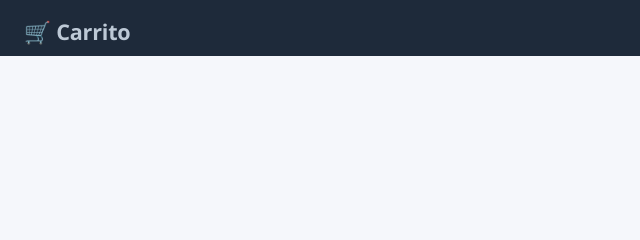
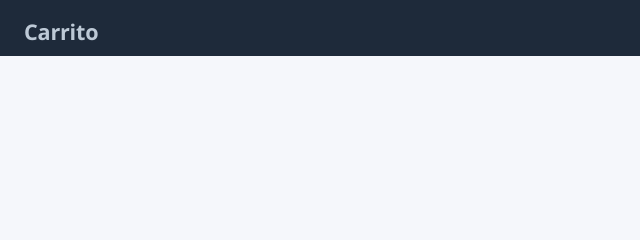
Before and after one commit to DevStian/CuentitasClaras, a plain HTML site: page Version.html in a window 1280 px wide. Shown: the top 240 px of the page, 0-640 px from the left. Drawn offline with Linux system fonts and the light colour scheme.

Commit message:
Minimo Cambio

```diff
--- a/Version.html
+++ b/Version.html
@@ -264,7 +264,7 @@
     <main class="container-section">
       <!-- SECTION 1: long text content that requires scrolling inside main -->
       <section id="Carrito">
-        <h2>🛒 Carrito</h2>
+        <h2>Carrito</h2>
         <main></main>
         <footer>
           <p>Total : <span>$1450.0</span></p>
```
